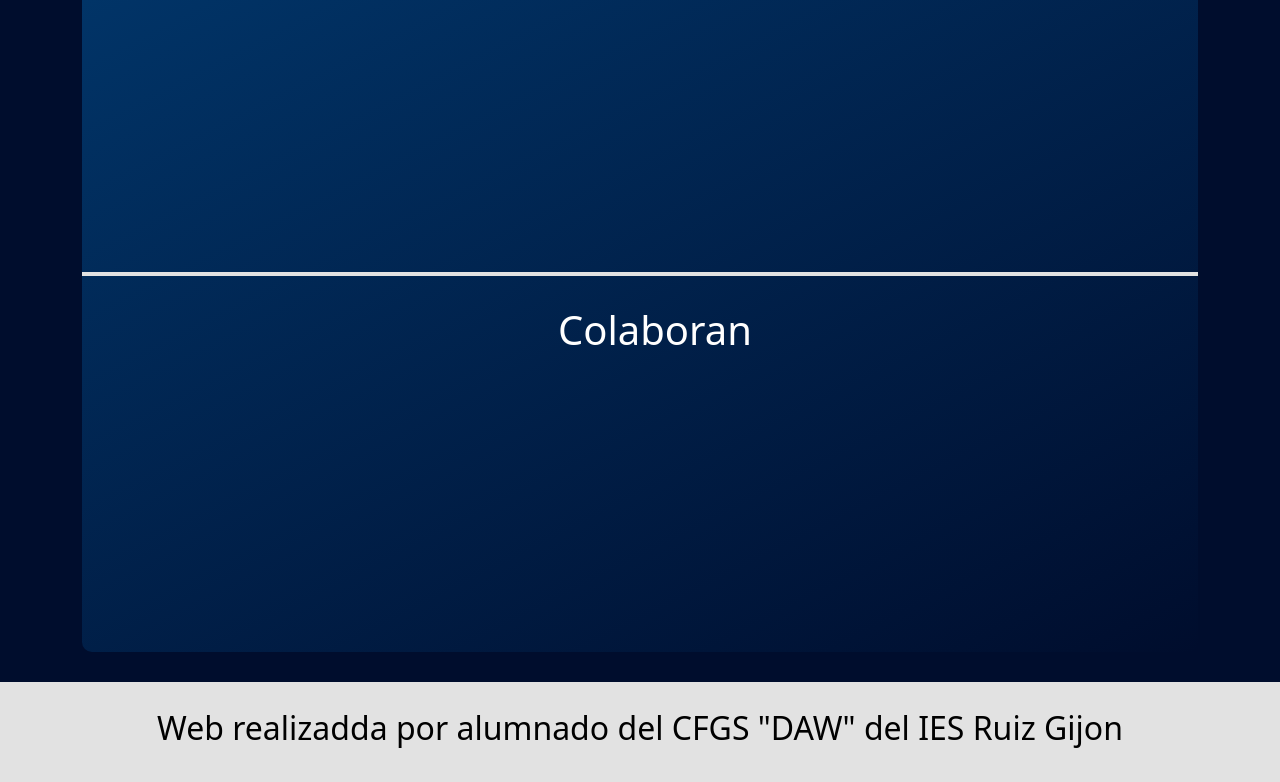
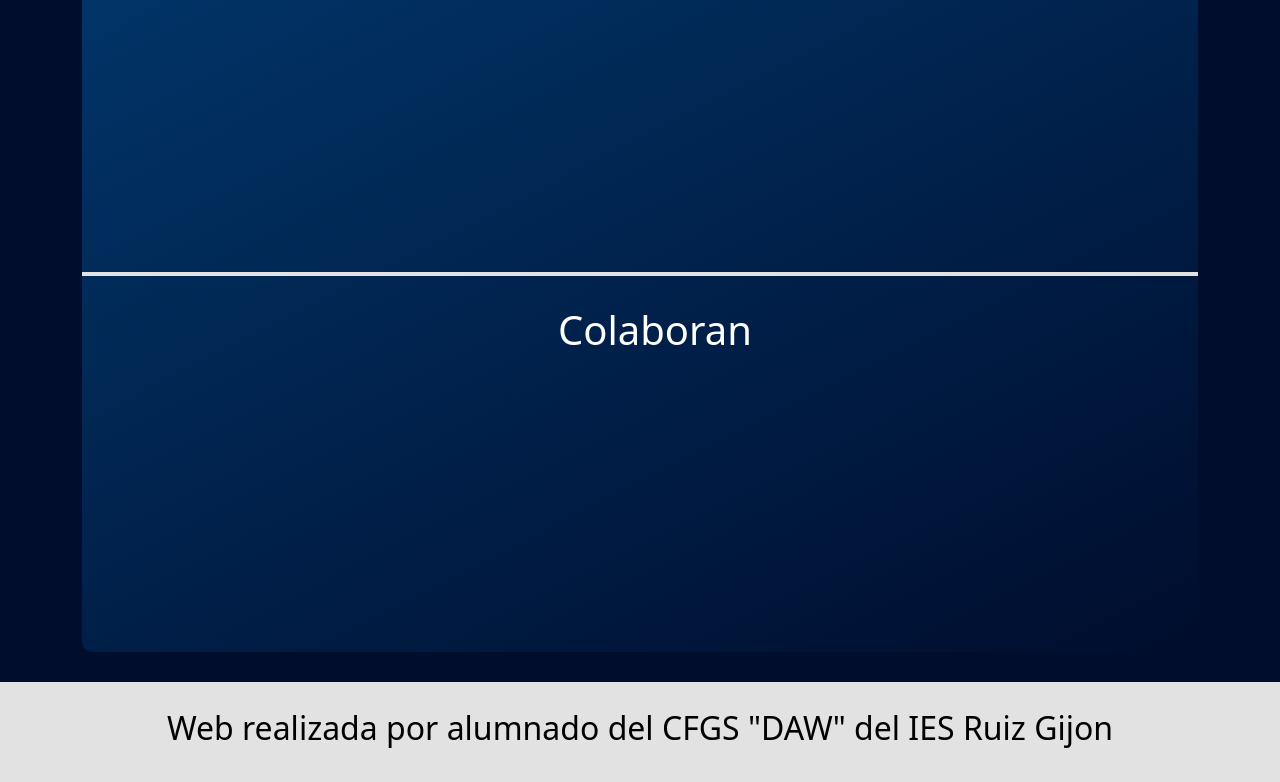
Before and after one commit to Doradux/HackathonUtrera, a plain HTML site: page index.html in a window 1280 px wide. Shown: the part 7344-8126 px from the top of the page. Drawn offline with nearby package versions, Linux system fonts and the light colour scheme; files whose address does not match are found by name.

Commit message:
Update index.html

```diff
--- a/index.html
+++ b/index.html
@@ -338,7 +338,7 @@
 
     </div>
     <footer class="d-flex justify-content-center align-items-center">
-        <h2>Web realizadda por alumnado del CFGS "DAW" del IES Ruiz Gijon</h2>
+        <h2>Web realizada por alumnado del CFGS "DAW" del IES Ruiz Gijon</h2>
     </footer>
 </body>
 <script src="https://code.jquery.com/jquery-3.3.1.slim.min.js"
```
